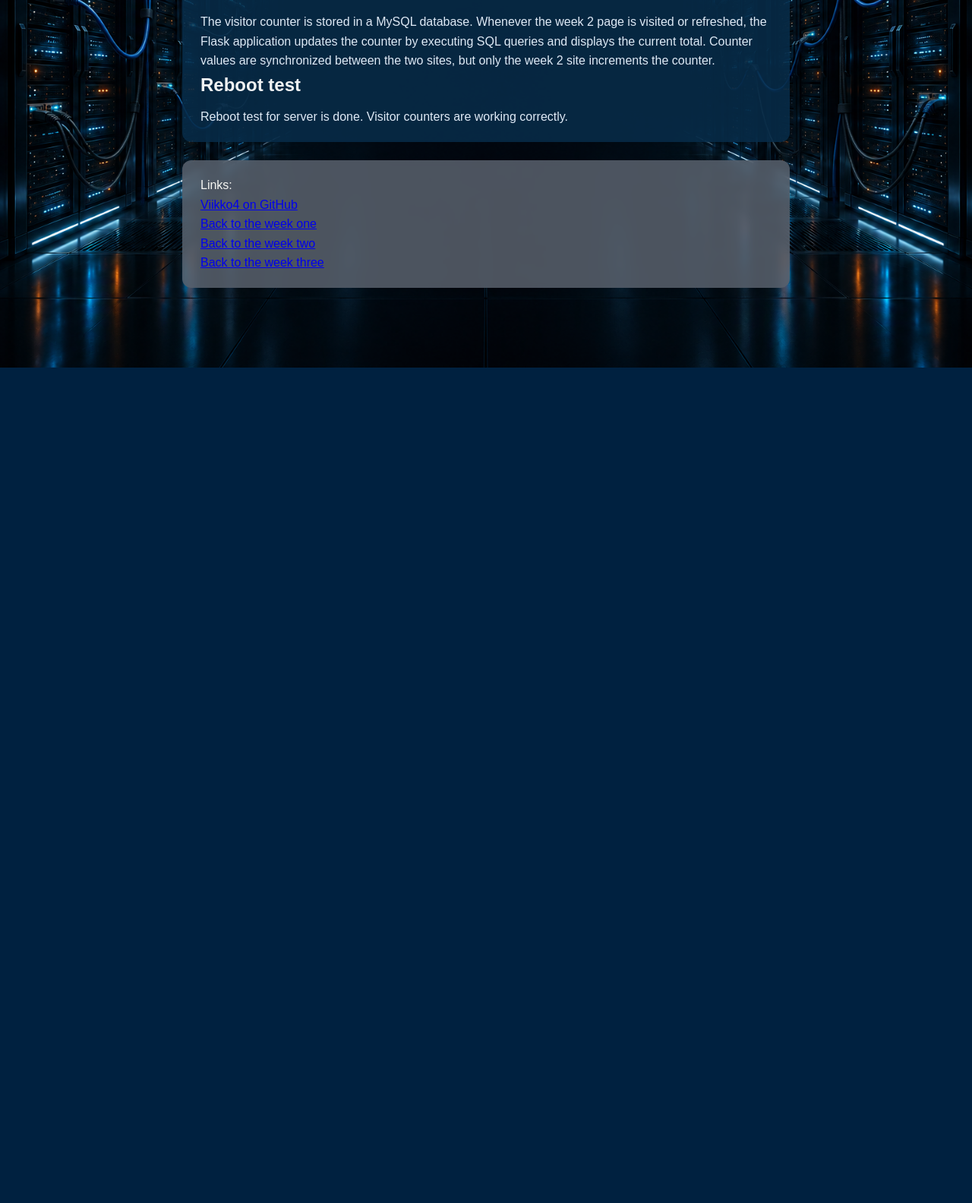
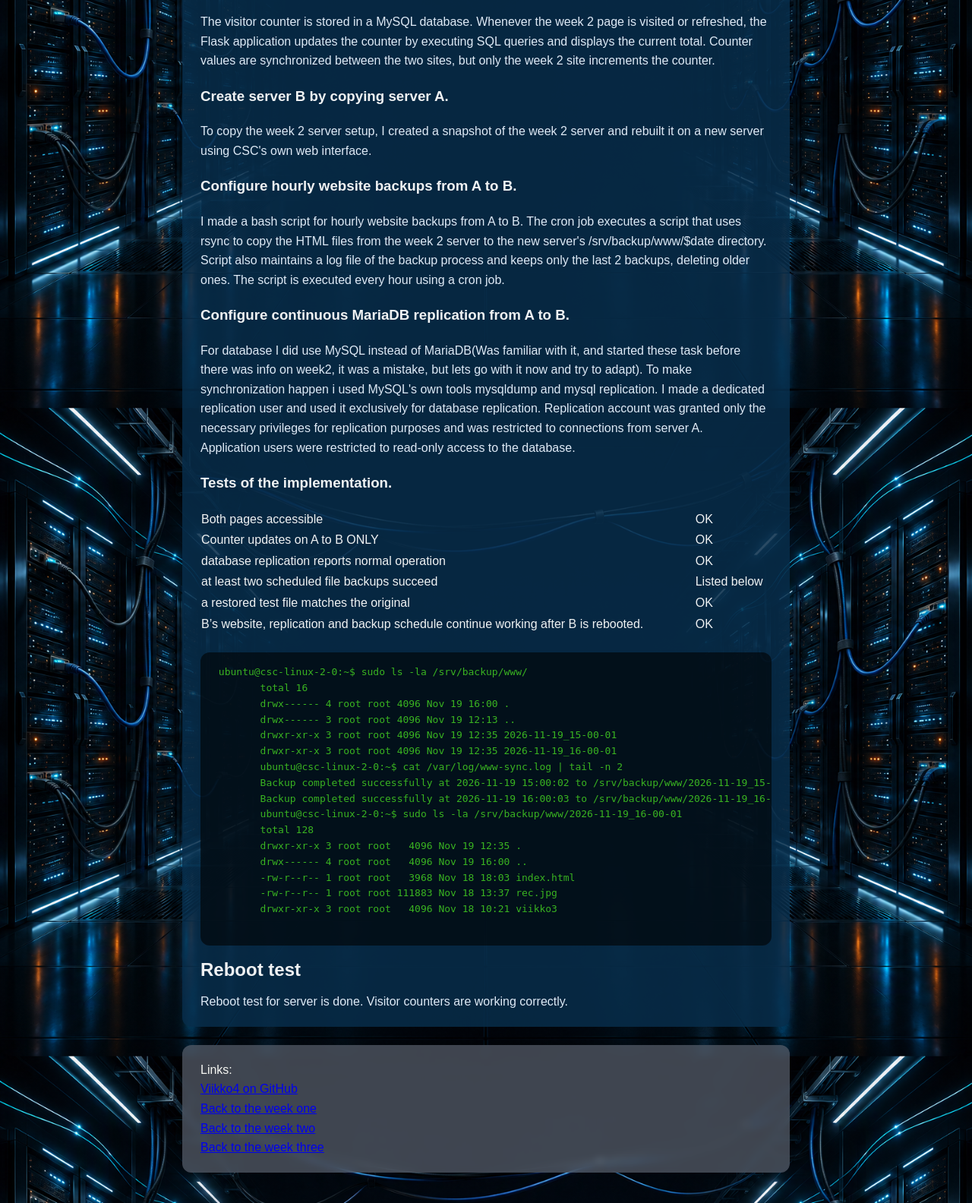
Before and after one commit to Tupsupipo/linux_course, a Flask app: template viikko4/templates/index.html in a window 1280 px wide. Shown: the part 316-1900 px from the top of the page at 76% size. Before the commit the page ends 800 px from the top, so only its background shows below. Run offline with Flask 3, Linux system fonts and the light colour scheme; the template is opened without the code that fills it, so the values that code supplies are empty.

Commit message:
refine website

```diff
--- a/viikko4/templates/index.html
+++ b/viikko4/templates/index.html
@@ -44,7 +44,7 @@
       color: #dfeaf6;
     }
     .hyperbox {
-      background: rgba(90, 98, 110, 0.85);
+      background: rgba(90, 98, 110, 0.7);
       color: #f9fbfc;
       backdrop-filter: blur(5px);
       border-radius: 12px;
@@ -59,7 +59,30 @@
       margin: 0;
       color: hsl(75, 22%, 96%);
     }
-    pre { background: #2c5d85; padding: 16px; overflow-x: auto; }
+    table {
+      font-family: arial, sans-serif;
+      border-collapse: collapse;
+      width: 100%;
+    }
+    code {
+      background-color: #010813d3;
+      color: #00ff00;
+      padding: 2px 6px;
+      border-radius: 5px;
+      font-family: Consolas, monospace;
+    }
+    pre {
+      background: rgba(0, 0, 0, 0.6);
+      color: #39b321;
+      border-radius: 12px;
+      padding: 20px 24px;
+      margin-top: 24px;
+      max-width: 100%;
+      box-sizing: border-box;
+      word-wrap: break-word;
+      padding: 16px;
+      overflow-x: auto;
+    }
   </style>
 </head>
 <body>
@@ -72,6 +95,70 @@
     <h2>There have been <span style="color: #ff0000; font-weight: bold;">{{ result }}</span> visitors on <a href="http://195.148.21.118/viikko2"> <b>week 2 page</b></a></h2>
     <p>The visitor counter is stored in a MySQL database. Whenever the week 2 page is visited or refreshed, the Flask application updates the counter
        by executing SQL queries and displays the current total. Counter values are synchronized between the two sites, but only the week 2 site increments the counter.</p>
+
+    <h3>Create server B by copying server A.</h3>
+      <p>To copy the week 2 server setup, I created a snapshot of the week 2 server and rebuilt it on a new server using CSC's own web interface.</p>
+
+      <h3>Configure hourly website backups from A to B.</h3>
+      <p>I made a bash script for hourly website backups from A to B. The cron job executes a script that uses rsync to copy the
+        HTML files from the week 2 server to the new server's /srv/backup/www/$date directory. Script also maintains a log file
+        of the backup process and keeps only the last 2 backups, deleting older ones. The script is executed every hour using a cron job.</p>
+
+        <h3>Configure continuous MariaDB replication from A to B.</h3>
+      <p>For database I did use MySQL instead of MariaDB(Was familiar with it, and started these task before there was
+        info on week2, it was a mistake, but lets go with it now and try to adapt). To make synchronization happen i used MySQL's
+        own tools mysqldump and mysql replication. I made a dedicated replication user and used it exclusively for database
+        replication. Replication account was granted only the necessary privileges for replication purposes and was restricted
+        to connections from server A.</p>
+      <p>Application users were restricted to read-only access to the database.</p>
+
+    <h3>Tests of the implementation.</h3>
+    <table>
+  <tbody>
+    <tr>
+      <td>Both pages accessible</td>
+      <td>OK</td>
+    </tr>
+    <tr>
+      <td>Counter updates on A to B ONLY</td>
+      <td>OK</td>
+    </tr>
+    <tr>
+      <td>database replication reports normal operation</td>
+      <td>OK</td>
+    </tr>
+  <tr>
+      <td>at least two scheduled file backups succeed</td>
+      <td>Listed below</td>
+    </tr>
+    <tr>
+      <td>a restored test file matches the original</td>
+      <td>OK</td>
+    </tr>
+    <tr>
+      <td>B’s website, replication and backup schedule continue working after B is rebooted.</td>
+      <td>OK</td>
+    </tr>
+  </tbody>
+</table>
+      <pre> ubuntu@csc-linux-2-0:~$ sudo ls -la /srv/backup/www/
+        total 16
+        drwx------ 4 root root 4096 Nov 19 16:00 .
+        drwx------ 3 root root 4096 Nov 19 12:13 ..
+        drwxr-xr-x 3 root root 4096 Nov 19 12:35 2026-11-19_15-00-01
+        drwxr-xr-x 3 root root 4096 Nov 19 12:35 2026-11-19_16-00-01
+        ubuntu@csc-linux-2-0:~$ cat /var/log/www-sync.log | tail -n 2
+        Backup completed successfully at 2026-11-19 15:00:02 to /srv/backup/www/2026-11-19_15-00-01
+        Backup completed successfully at 2026-11-19 16:00:03 to /srv/backup/www/2026-11-19_16-00-01
+        ubuntu@csc-linux-2-0:~$ sudo ls -la /srv/backup/www/2026-11-19_16-00-01
+        total 128
+        drwxr-xr-x 3 root root   4096 Nov 19 12:35 .
+        drwx------ 4 root root   4096 Nov 19 16:00 ..
+        -rw-r--r-- 1 root root   3968 Nov 18 18:03 index.html
+        -rw-r--r-- 1 root root 111883 Nov 18 13:37 rec.jpg
+        drwxr-xr-x 3 root root   4096 Nov 18 10:21 viikko3
+      </pre>
+
     <h2>Reboot test</h2>
     <p>Reboot test for server is done. Visitor counters are working correctly.</p>
 </div>
```
Also changed, not shown: 1 other file.
